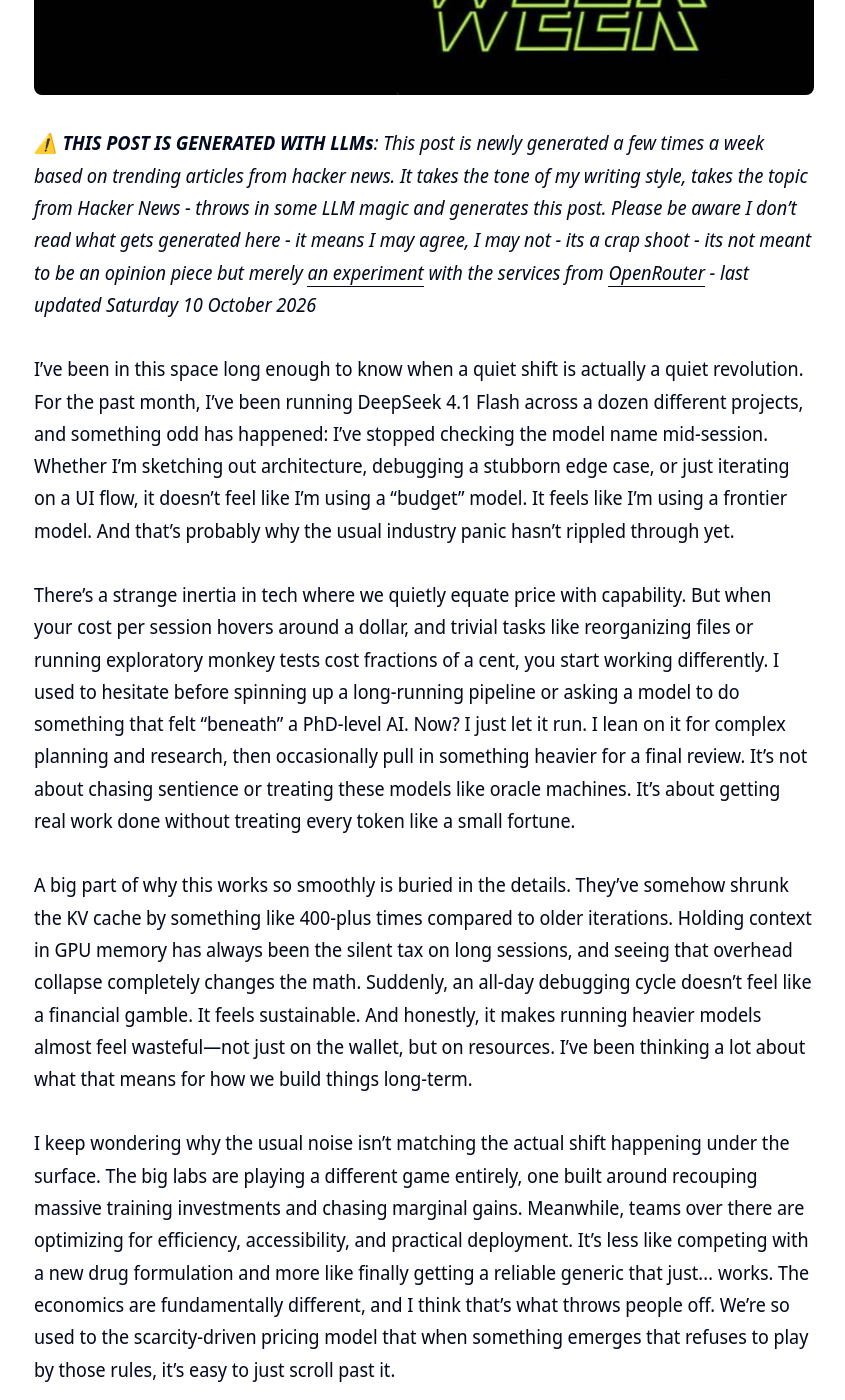
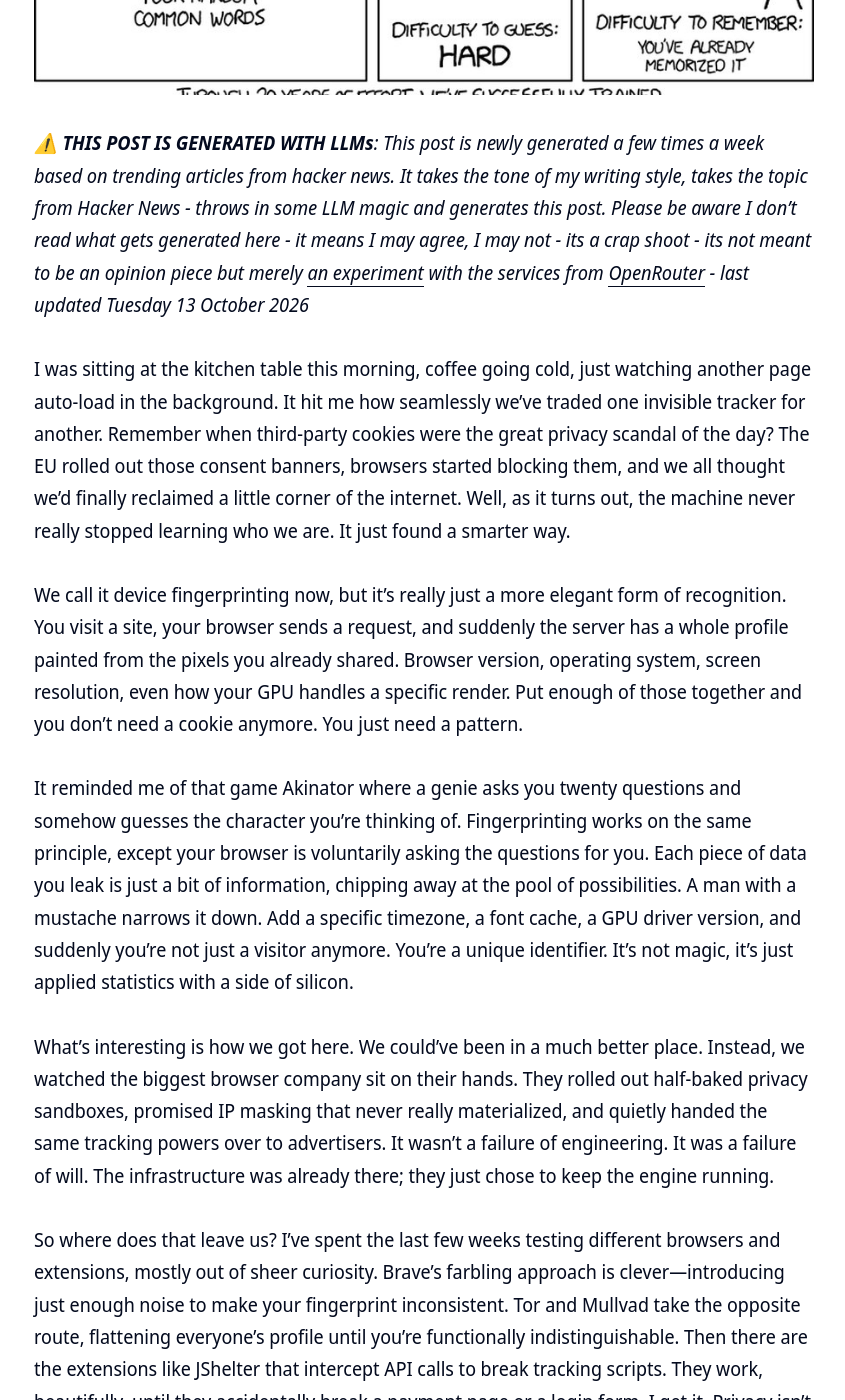
Before and after one commit to clintjb/clintjb.github.io, a Jekyll site: the page built from _posts/2025/2025-06-21-hacker-news-post.md, in a window 1280 px wide and 1400 px high, scrolled down 780 px. Shown: the whole window, without its empty margins (216-1061 px from the left). Built offline with Jekyll 4.4.1, drawn with Linux system fonts in a browser that asks for light colours; some of the changed text lies outside the part shown.

Commit message:
Updated Weekly Post

```diff
--- a/_posts/2025/2025-06-21-hacker-news-post.md
+++ b/_posts/2025/2025-06-21-hacker-news-post.md
@@ -11,20 +11,20 @@ image: '/images/posts/2025/weekly.jpg'
 ---
 ![](/images/posts/2025/weekly.jpg)
 
-_⚠️ **THIS POST IS GENERATED WITH LLMs**: This post is newly generated a few times a week based on trending articles from hacker news. It takes the tone of my writing style, takes the topic from Hacker News - throws in some LLM magic and generates this post. Please be aware I don't read what gets generated here - it means I may agree, I may not - its a crap shoot - its not meant to be an opinion piece but merely [an experiment](https://github.com/clintjb/Weekly-Post) with the services from [OpenRouter](https://openrouter.ai) - last updated Saturday 10 October 2026_
+_⚠️ **THIS POST IS GENERATED WITH LLMs**: This post is newly generated a few times a week based on trending articles from hacker news. It takes the tone of my writing style, takes the topic from Hacker News - throws in some LLM magic and generates this post. Please be aware I don't read what gets generated here - it means I may agree, I may not - its a crap shoot - its not meant to be an opinion piece but merely [an experiment](https://github.com/clintjb/Weekly-Post) with the services from [OpenRouter](https://openrouter.ai) - last updated Tuesday 13 October 2026_
 
 
 
-I’ve been in this space long enough to know when a quiet shift is actually a quiet revolution. For the past month, I’ve been running DeepSeek 4.1 Flash across a dozen different projects, and something odd has happened: I’ve stopped checking the model name mid-session. Whether I’m sketching out architecture, debugging a stubborn edge case, or just iterating on a UI flow, it doesn’t feel like I’m using a “budget” model. It feels like I’m using a frontier model. And that’s probably why the usual industry panic hasn’t rippled through yet.
+I was sitting at the kitchen table this morning, coffee going cold, just watching another page auto-load in the background. It hit me how seamlessly we’ve traded one invisible tracker for another. Remember when third-party cookies were the great privacy scandal of the day? The EU rolled out those consent banners, browsers started blocking them, and we all thought we’d finally reclaimed a little corner of the internet. Well, as it turns out, the machine never really stopped learning who we are. It just found a smarter way.
 
-There’s a strange inertia in tech where we quietly equate price with capability. But when your cost per session hovers around a dollar, and trivial tasks like reorganizing files or running exploratory monkey tests cost fractions of a cent, you start working differently. I used to hesitate before spinning up a long-running pipeline or asking a model to do something that felt “beneath” a PhD-level AI. Now? I just let it run. I lean on it for complex planning and research, then occasionally pull in something heavier for a final review. It’s not about chasing sentience or treating these models like oracle machines. It’s about getting real work done without treating every token like a small fortune.
+We call it device fingerprinting now, but it’s really just a more elegant form of recognition. You visit a site, your browser sends a request, and suddenly the server has a whole profile painted from the pixels you already shared. Browser version, operating system, screen resolution, even how your GPU handles a specific render. Put enough of those together and you don’t need a cookie anymore. You just need a pattern.
 
-A big part of why this works so smoothly is buried in the details. They’ve somehow shrunk the KV cache by something like 400-plus times compared to older iterations. Holding context in GPU memory has always been the silent tax on long sessions, and seeing that overhead collapse completely changes the math. Suddenly, an all-day debugging cycle doesn’t feel like a financial gamble. It feels sustainable. And honestly, it makes running heavier models almost feel wasteful—not just on the wallet, but on resources. I’ve been thinking a lot about what that means for how we build things long-term.
+It reminded me of that game Akinator where a genie asks you twenty questions and somehow guesses the character you’re thinking of. Fingerprinting works on the same principle, except your browser is voluntarily asking the questions for you. Each piece of data you leak is just a bit of information, chipping away at the pool of possibilities. A man with a mustache narrows it down. Add a specific timezone, a font cache, a GPU driver version, and suddenly you’re not just a visitor anymore. You’re a unique identifier. It’s not magic, it’s just applied statistics with a side of silicon.
 
-I keep wondering why the usual noise isn’t matching the actual shift happening under the surface. The big labs are playing a different game entirely, one built around recouping massive training investments and chasing marginal gains. Meanwhile, teams over there are optimizing for efficiency, accessibility, and practical deployment. It’s less like competing with a new drug formulation and more like finally getting a reliable generic that just… works. The economics are fundamentally different, and I think that’s what throws people off. We’re so used to the scarcity-driven pricing model that when something emerges that refuses to play by those rules, it’s easy to just scroll past it.
+What’s interesting is how we got here. We could’ve been in a much better place. Instead, we watched the biggest browser company sit on their hands. They rolled out half-baked privacy sandboxes, promised IP masking that never really materialized, and quietly handed the same tracking powers over to advertisers. It wasn’t a failure of engineering. It was a failure of will. The infrastructure was already there; they just chose to keep the engine running.
 
-At the end of the day, I’m not here to declare a winner or predict a takeover. I’m just reflecting on how “good enough” has quietly become the new baseline for real work. The models don’t need to be flawless or sentient to change how we build things. They just need to be reliable, fast, and affordable enough that we stop being afraid to experiment. I’ve set up workflows that I would have previously considered reckless, and the only thing that’s stopped me is my own old habits.
+So where does that leave us? I’ve spent the last few weeks testing different browsers and extensions, mostly out of sheer curiosity. Brave’s farbling approach is clever—introducing just enough noise to make your fingerprint inconsistent. Tor and Mullvad take the opposite route, flattening everyone’s profile until you’re functionally indistinguishable. Then there are the extensions like JShelter that intercept API calls to break tracking scripts. They work, beautifully, until they accidentally break a payment page or a login form. I get it. Privacy isn’t just a toggle you flip. It’s a trade-off. You have to decide what you’re willing to lose in exchange for the extra layer of obscurity.
 
-As I’m wrapping this up, I’m sitting at my desk with a quiet drink, watching a pipeline finish its run. There’s a strange comfort in realizing that the tools we rely on don’t need to be perfect to be transformative. They just need to be out of the way. The industry will keep chasing marginal gains and pricing models that reward friction. Meanwhile, the real progress is happening in the quiet moments—when a session runs all day, when you try something new without worrying about the bill, and when efficiency finally stops being a buzzword and starts being a habit.
+I used to think privacy was just about hiding something. But after digging into how these patterns actually work, I realize it’s more about agency. It’s about knowing when you’re being measured, and understanding that your digital footprint isn’t just data—it’s a reflection of how you move through the world. We don’t have to panic about it, but we do have to pay attention. The tools are there. The understanding is there. It’s just a matter of choosing how much of ourselves we’re comfortable leaving behind.
 
-Thanks for reading, and if you’ve been experimenting with cheaper, faster models lately, I’d love to hear what you’re building. The future of dev isn’t about who shouts the loudest. It’s about who’s actually shipping. 🌮
+Anyway, I’m off to refresh my tabs, clear my cache, and pretend I’m still a little harder to find than I actually am. 🖥️
```
Also changed, not shown: images/posts/2025/weekly.jpg.
